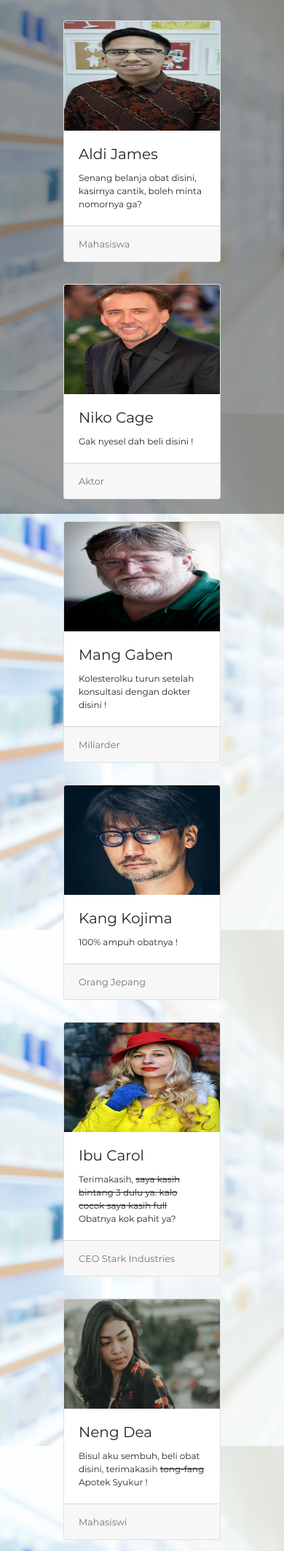
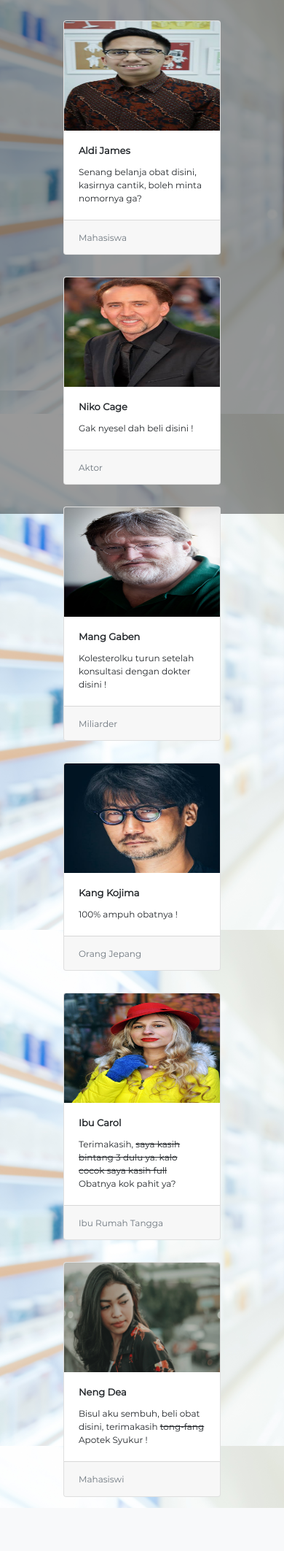
Before and after one commit to ahmadmaulana10/apotek, a PHP site: page /index.php?p=testimoni in a window 390 px wide. Shown: the part 140-2265 px from the top of the page at 73% size. After the commit the page ends 2206 px from the top, so only its background shows below. Run offline with PHP 8.4, Linux system fonts and the light colour scheme.

Commit message:
fixed testimoni on mobile view_2

```diff
--- a/asset/css/style.css
+++ b/asset/css/style.css
@@ -2,7 +2,6 @@
 font-family: Montserrat;
 src: url(../font/Montserrat-Regular.ttf);
 font-weight: normal;
-
 }
 
 html{
@@ -120,17 +119,7 @@ nav{
 }
 
 /* UNTUK TAMPILAN MOBILE */
-@media (max-width: 768px) {
-    /* html{
-        overflow: scroll;
-    } */
-
-    /* .jumbotron{
-        background-size: contain;
-        width: 100%;
-        background-repeat: repeat;
-    } */
-
+@media (max-width: 767px) {
     .navbar-brand, .navbar{
         font-size: 14px;
     }
@@ -162,6 +151,15 @@ nav{
         width: 60%;
         margin: 15px auto;
     }
+
+    .jumbotron .container .card .card-title{
+        font-size: 13px;
+        font-weight: bold;
+    }
+
+    .jumbotron .container .card .card-footer{
+        font-size: 15px;
+    }
 }
 
 
@@ -173,6 +171,15 @@ nav{
 
     .jumbotron .container .card{
         margin: 0 5px;
+    }
+
+    .jumbotron .container .card .card-title{
+        font-size: 15px;
+        font-weight: bold;
+    }
+
+    .jumbotron .container .card .card-footer{
+        font-size: 11px;
     }
 }
 
@@ -211,4 +218,8 @@ nav{
         margin: 0 5px;
     }
 
+    .jumbotron .container .card .card-footer{
+        font-size: 15px;
+    }
+
 }
--- a/testimoni.php
+++ b/testimoni.php
@@ -1,5 +1,5 @@
 <div class="row mt-5">
-    <div class="col-lg-12 col-md-offset-6">
+    <div class="col-lg-12 col-md-offset-4 col-sm-offset-12">
         <div class="card-deck mt-5">
             <div class="card">
                 <img src="asset/img/testi_1.jpg" height="150" width="100" class="card-img-top" alt="...">
@@ -48,7 +48,7 @@
                     <p class="card-text">Terimakasih, <s>saya kasih bintang 3 dulu ya. kalo cocok saya kasih full</s> Obatnya kok pahit ya?</p>
                 </div>
                 <div class="card-footer">
-                    <small class="text-muted">CEO Stark Industries</small>
+                    <small class="text-muted">Ibu Rumah Tangga</small>
                 </div>
             </div>
             <div class="card">
```
